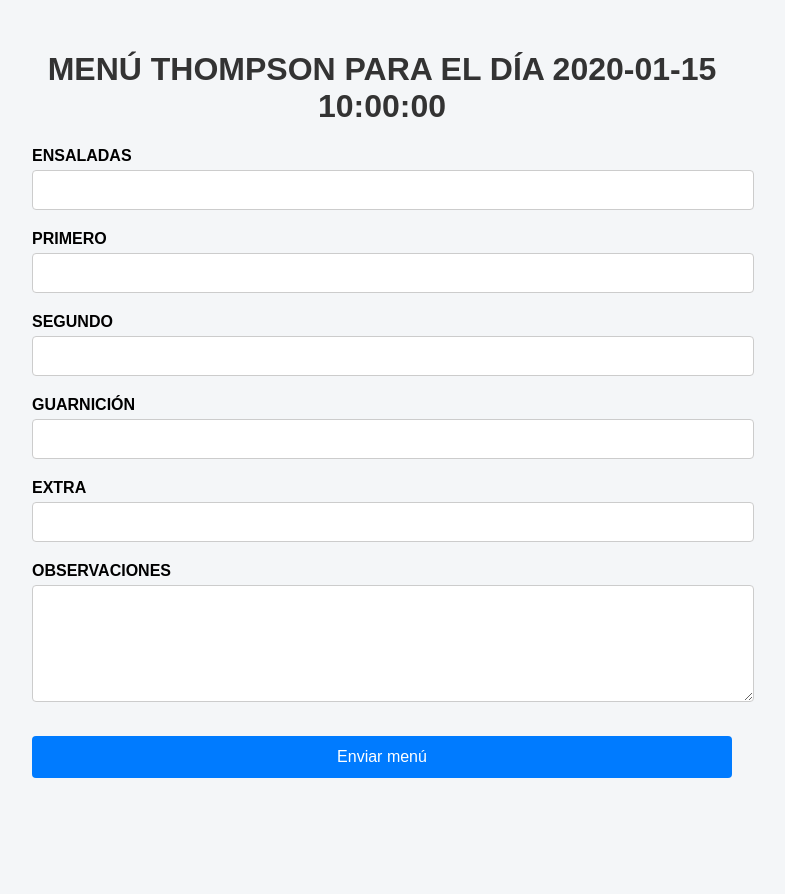
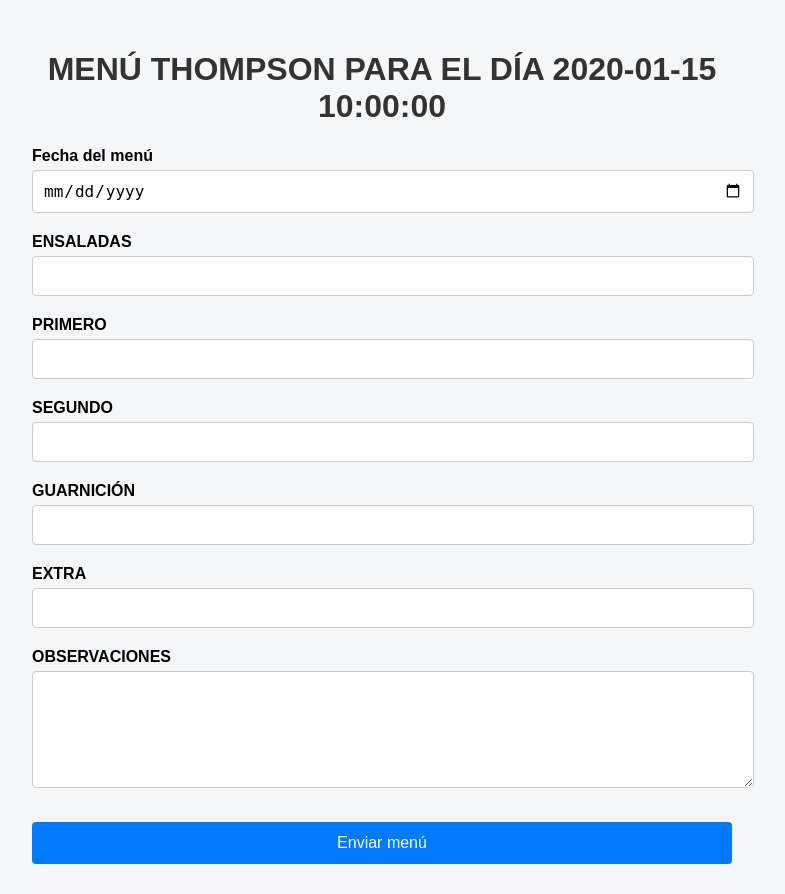
Before and after one commit to flopezh/app_menus_cocina, a Flask app: template templates/formulario.html in a window 1280 px wide. Shown: the whole page, without its empty margins (258-1043 px from the left). Before the commit the page ends 778 px from the top, so only its background shows below. Run offline with Flask 3, Linux system fonts and the light colour scheme; the template is opened without the code that fills it: most values are stand-ins (such as "Sample title", 1, 10 or a date in 2020).

Commit message:
revision codigo calendario

```diff
--- a/templates/formulario.html
+++ b/templates/formulario.html
@@ -20,7 +20,7 @@
             display: block;
             margin-top: 20px;
         }
-        input[type="text"], textarea {
+        input[type="text"], input[type="date"], textarea {
             width: 100%;
             padding: 10px;
             font-size: 16px;
@@ -51,6 +51,11 @@
 <body>
     <h1>MENÚ THOMPSON PARA EL DÍA {{ fecha_manana }}</h1>
     <form method="post">
+        <!-- Selector de fecha editable -->
+        <label for="fecha">Fecha del menú</label>
+        <input type="date" id="fecha" name="FECHA"
+               value="{{ fecha_manana }}" min="{{ fecha_hoy }}" required>
+
         <label for="campo1">ENSALADAS</label>
         <input type="text" id="campo1" name="ENSALADAS" maxlength="300" required>
 
@@ -69,9 +74,6 @@
         <label for="campo6">OBSERVACIONES</label>
         <textarea id="campo6" name="OBSERVACIONES" rows="5" maxlength="700"></textarea>
 
-  	<!-- Campo oculto con la fecha -->
-        <input type="hidden" name="FECHA" value="{{ fecha_manana }}">
-
         <input type="submit" value="Enviar menú">
     </form>
 </body>
```
